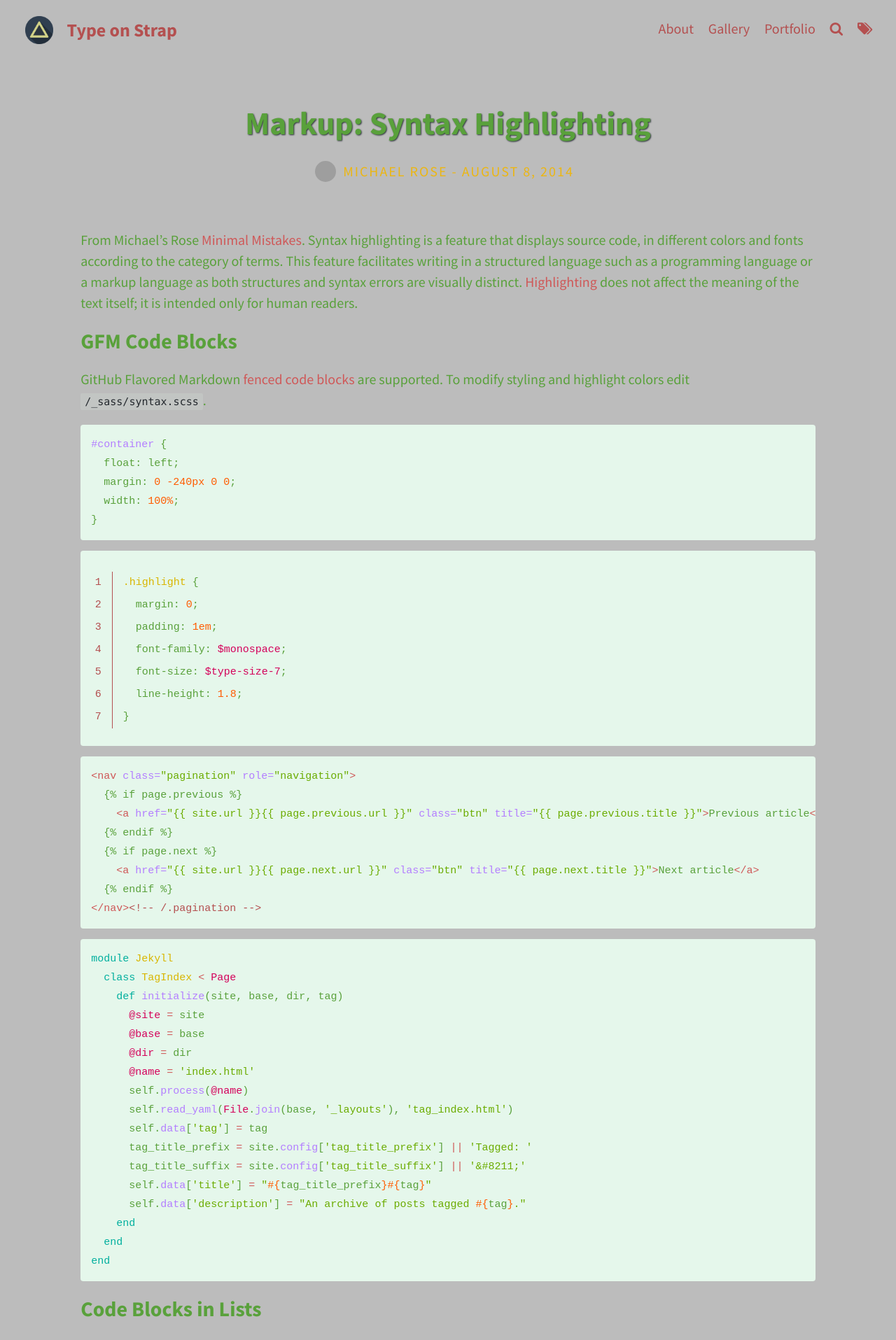
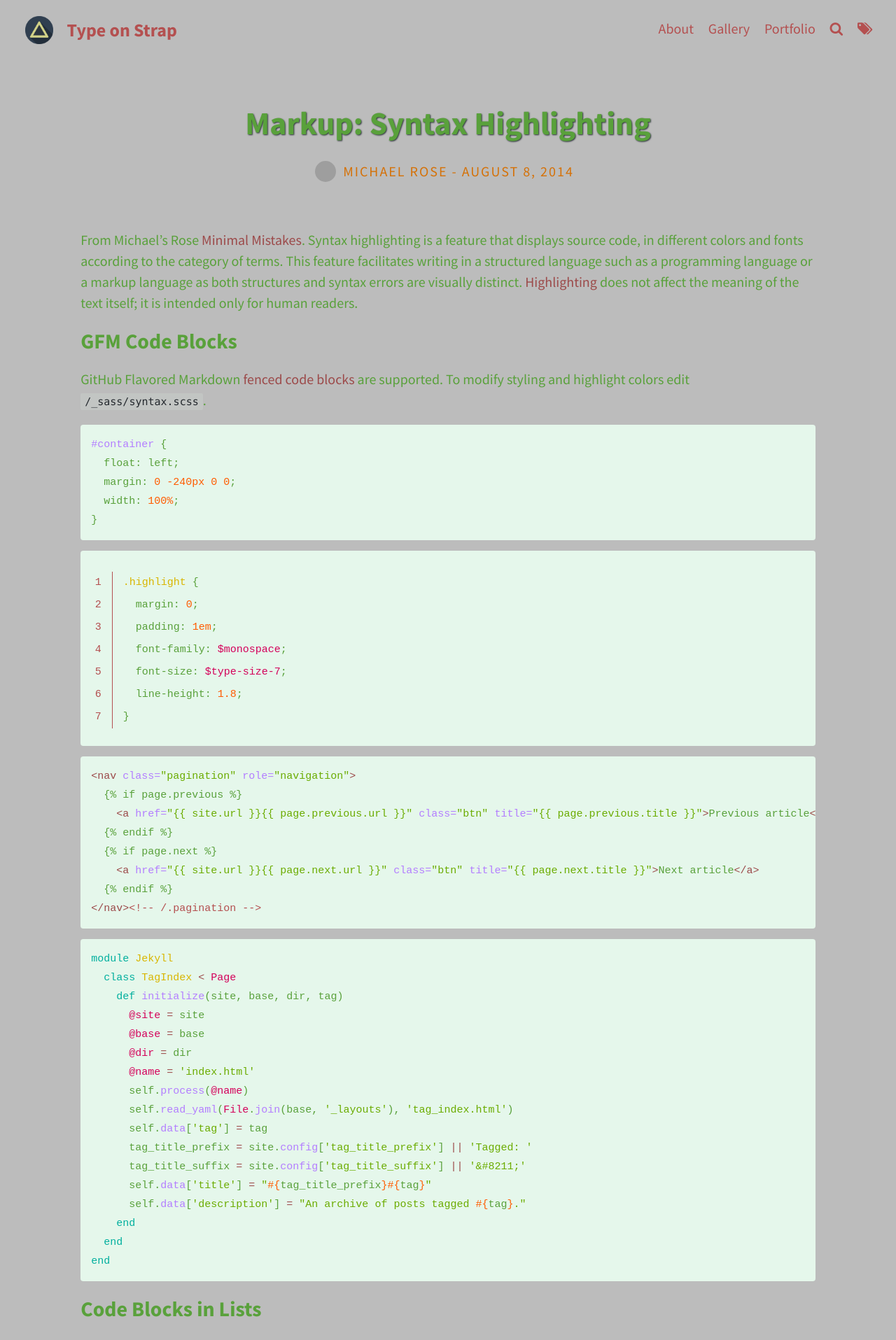
Before and after one commit to Interest420/Type-on-Strap, a Jekyll site: the page built from _posts/2014-08-08-Markup-Syntax-Highlighting.md, in a window 1280 px wide. Shown: the top 1915 px of the page at 70% size. Built offline with Jekyll 4.4.1, drawn with Linux system fonts in a browser that asks for light colours; grey boxes are pictures that could not be loaded.

Commit message:
Update _variables.scss

```diff
--- a/_sass/base/_variables.scss
+++ b/_sass/base/_variables.scss
@@ -24,20 +24,20 @@ $sm-break: 576px;
 $x-sm-break: 300px;
 
 // Brand colours
-$theme-color: #CF5858; // link color (footer)
+$theme-color: #9C4A4A; // link color (footer)
 $brand-color: #BCBCBC; //background
 $background-color: #BCBCBC;
 $border-color: rgba(132, 132, 132, 0.3); // rgba recommended if using feature images
 
 // Typography colours
 $text-color: #59A13B; // main body text color
-$meta: #ECB612; //lowest gray for accessible color
-$link-color: #CF5858; // when mousing over green text
+$meta: #D57107; //lowest gray for accessible color
+$link-color: #9C4A4A; // when mousing over green text
 $selection-color: #3C7FBC; // visible when highlighting text
 $blockquote-color: #E5F7EB; // $background-color;
 
 // Header
-$header-background-color: #A2DF19;  // Only used when no header image (header under-text?)
+$header-background-color: #90B282;  // Only used when no header image (header under-text?)
 $header-text-color: #64B241;
 $header-link-color: #B45050; // links on top left and top right
 $navbar-separator-opacity: 0;
@@ -62,7 +62,7 @@ $border-radius: 4px !default;
 $base00: #E5F7EB !default; // Default Background
 $base01: #444c56 !default; // Lighter Background (Used for status bars)
 $base02: #3C7FBC !default; // Selection Background
-$base03: #ECB612 !default; // Comments, Invisibles, Line Highlighting
+$base03: #D57107 !default; // Comments, Invisibles, Line Highlighting
 $base04: #B45050 !default; // Dark Foreground (Used for status bars)
 $base05: #59A13B !default; // Default Foreground, Caret, Delimiters, Operators
 $base06: #64B241 !default; // Light Foreground (Not often used)
@@ -71,7 +71,7 @@ $base08: #d40059 !default; // Variables, XML Tags, Markup Link Text, Markup List
 $base09: #ff5c00 !default; // Integers, Boolean, Constants, XML Attributes, Markup Link Url
 $base0a: #d9b600 !default; // Classes, Markup Bold, Search Text Background
 $base0b: #6bac00 !default; // Strings, Inherited Class, Markup Code, Diff Inserted
-$base0c: #CF5858 !default; // Support, Regular Expressions, Escape Characters, Markup Quotes
+$base0c: #9C4A4A !default; // Support, Regular Expressions, Escape Characters, Markup Quotes
 $base0d: #b37eff !default; // Functions, Methods, Attribute IDs, Headings
 $base0e: #00af9e !default; // Keywords, Storage, Selector, Markup Italic, Diff Changed
 $base0f: #ff66c2 !default; // Deprecated, Opening/Closing Embedded Language Tags, e.g. <?php ?>
```
